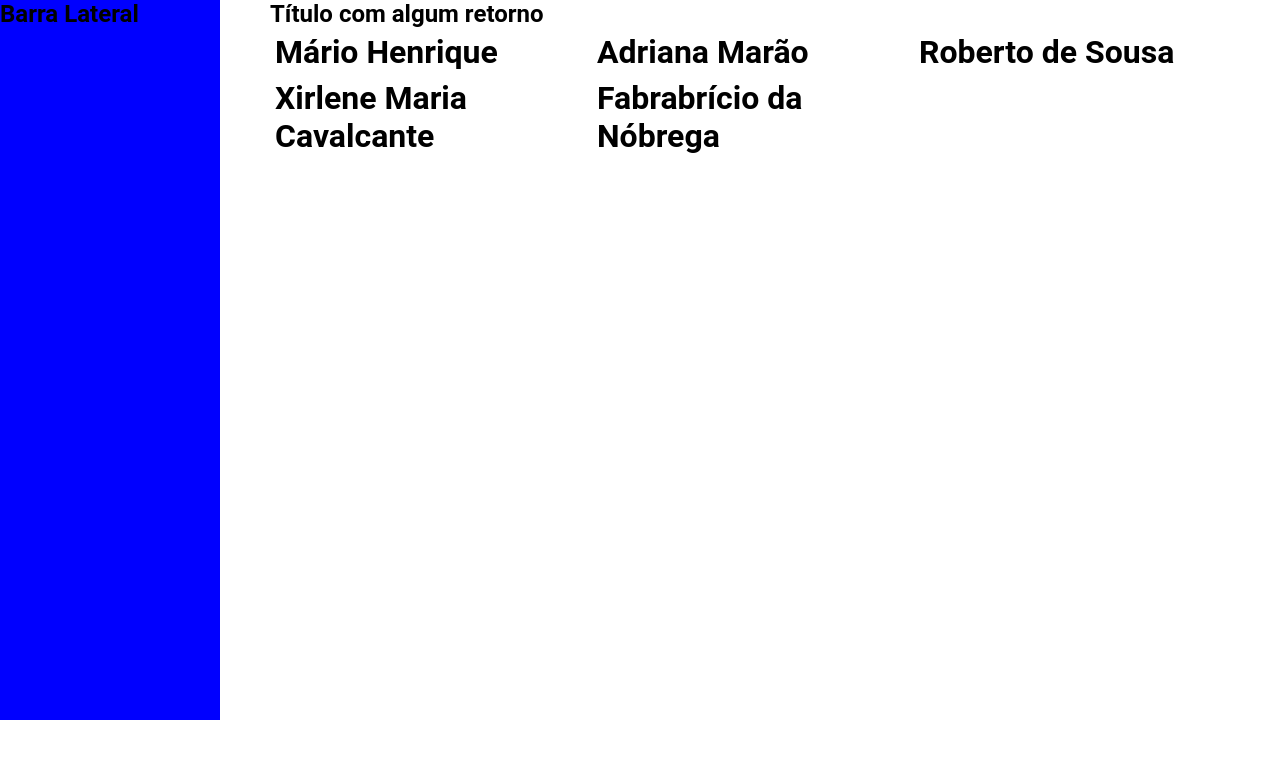
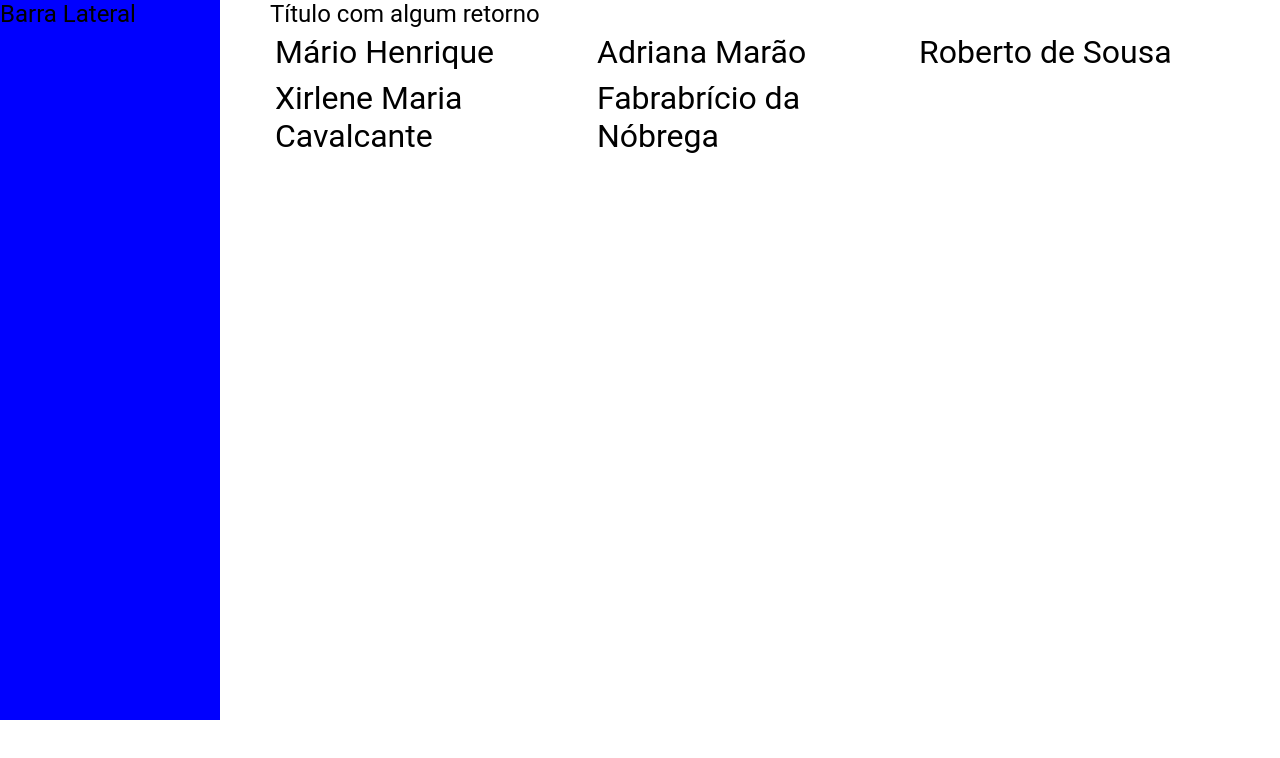
Before and after one commit to MarioHBS/lista_de_contatos, a React (Vite) app: page / in a window 1280 px wide. Shown: the top 758 px of the page. Built offline with nearby package versions, Linux system fonts and the light colour scheme; the HTML template or start-up script is replaced by a standard one.

Commit message:
refactor: fonte global com peso normal

```diff
--- a/src/global_style.ts
+++ b/src/global_style.ts
@@ -6,6 +6,7 @@ export default createGlobalStyle`
     padding: 0;
     box-sizing: border-box;
     font-family: Roboto, sans-serif;
+    font-weight: normal; // tive que colocar isso ??
     list-style: none;
   }
 `
```
